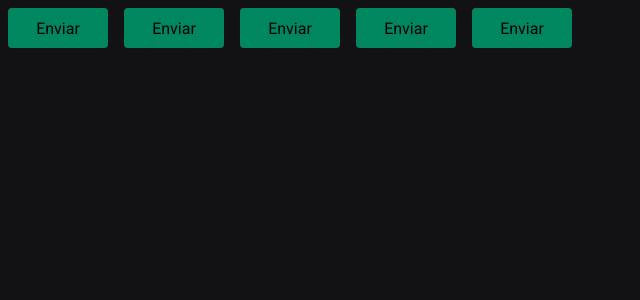
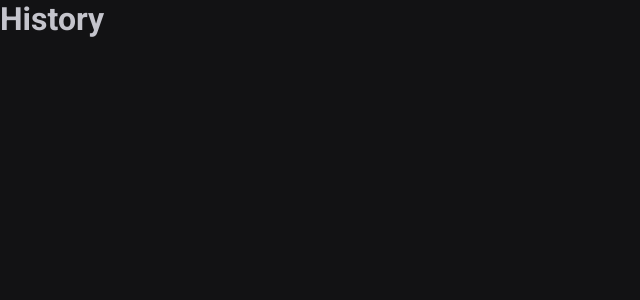
Before and after one commit to lucasivisson/IgniteTimer, a React (Vite) app: page /history in a window 1280 px wide. Shown: the top 300 px of the page, without its empty margins (0-640 px from the left). Built offline with nearby package versions, Linux system fonts and the light colour scheme.

Commit message:
🚧 working with react router dom

```diff
--- a/package.json
+++ b/package.json
@@ -12,6 +12,7 @@
   "dependencies": {
     "react": "^18.2.0",
     "react-dom": "^18.2.0",
+    "react-router-dom": "^6.8.1",
     "styled-components": "^5.3.6"
   },
   "devDependencies": {
@@ -23,5 +24,8 @@
     "eslint": "^8.33.0",
     "typescript": "^4.9.3",
     "vite": "^4.1.0"
+  },
+  "optionalDependencies": {
+    "fsevents": "^2.3.2"
   }
 }
--- a/src/App.tsx
+++ b/src/App.tsx
@@ -1,16 +1,15 @@
 import { ThemeProvider } from 'styled-components'
-import { Button } from './components/Button'
+import { BrowserRouter } from 'react-router-dom'
 import { defaultTheme } from './styles/themes/default'
 import { GlobalStyle } from './styles/global'
+import { Router } from './Router'
 
 export function App() {
   return (
     <ThemeProvider theme={defaultTheme}>
-      <Button variant="primary" />
-      <Button variant="secondary" />
-      <Button variant="success" />
-      <Button variant="danger" />
-      <Button />
+      <BrowserRouter>
+        <Router />
+      </BrowserRouter>
 
       <GlobalStyle />
     </ThemeProvider>
--- /dev/null
+++ b/src/Router.tsx
@@ -0,0 +1,12 @@
+import { Routes, Route } from 'react-router-dom'
+import { History } from './pages/History'
+import { Home } from './pages/Home'
+
+export function Router() {
+  return (
+    <Routes>
+      <Route path="/" element={<Home />} />
+      <Route path="/history" element={<History />} />
+    </Routes>
+  )
+}
--- a/src/components/Button.styles.ts
+++ /dev/null
@@ -1,30 +0,0 @@
-import styled, { css } from 'styled-components'
-
-export type ButtonVariant = 'primary' | 'secondary' | 'danger' | 'success'
-
-interface ButtonContainerProps {
-  variant: ButtonVariant
-}
-
-const buttonVariants = {
-  primary: 'purple',
-  secondary: 'orange',
-  danger: 'red',
-  success: 'green',
-}
-
-export const ButtonContainer = styled.button<ButtonContainerProps>`
-  width: 100px;
-  height: 40px;
-  border-radius: 4px;
-  border: 0;
-  margin: 8px;
-
-  background-color: ${(props) => props.theme['green-500']};
-
-  /* ${(props) => {
-    return css`
-      background-color: ${buttonVariants[props.variant]};
-    `
-  }} */
-`
--- a/src/components/Button.tsx
+++ /dev/null
@@ -1,9 +0,0 @@
-import { ButtonContainer, ButtonVariant } from './Button.styles'
-
-interface ButtonProps {
-  variant?: ButtonVariant
-}
-
-export function Button({ variant = 'primary' }: ButtonProps) {
-  return <ButtonContainer variant={variant}>Enviar</ButtonContainer>
-}
--- /dev/null
+++ b/src/pages/History.tsx
@@ -0,0 +1,3 @@
+export function History() {
+  return <h1>History</h1>
+}
--- /dev/null
+++ b/src/pages/Home.tsx
@@ -0,0 +1,3 @@
+export function Home() {
+  return <h1>Home</h1>
+}
```
Also changed, not shown: 1 other file (tests, documents, lock files or other folders).
